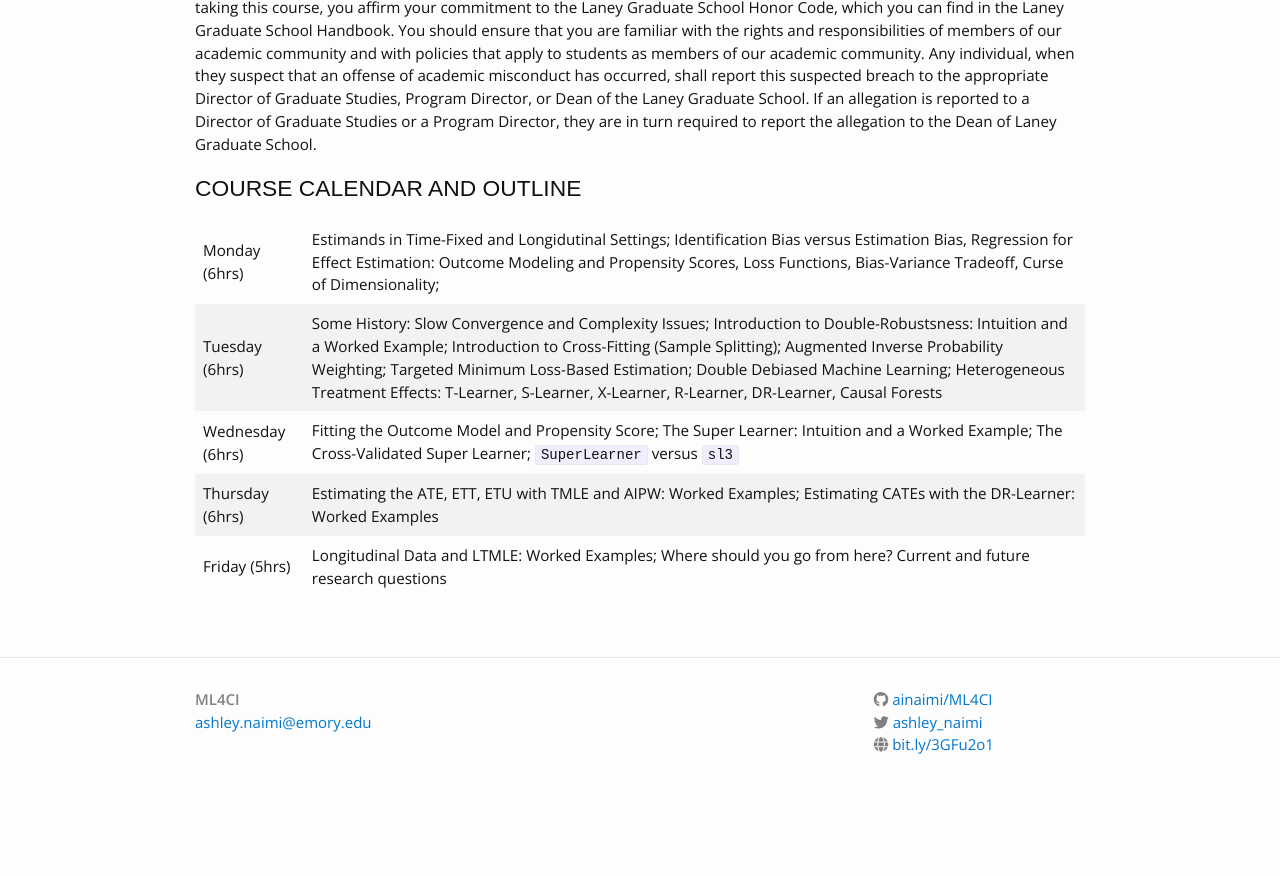
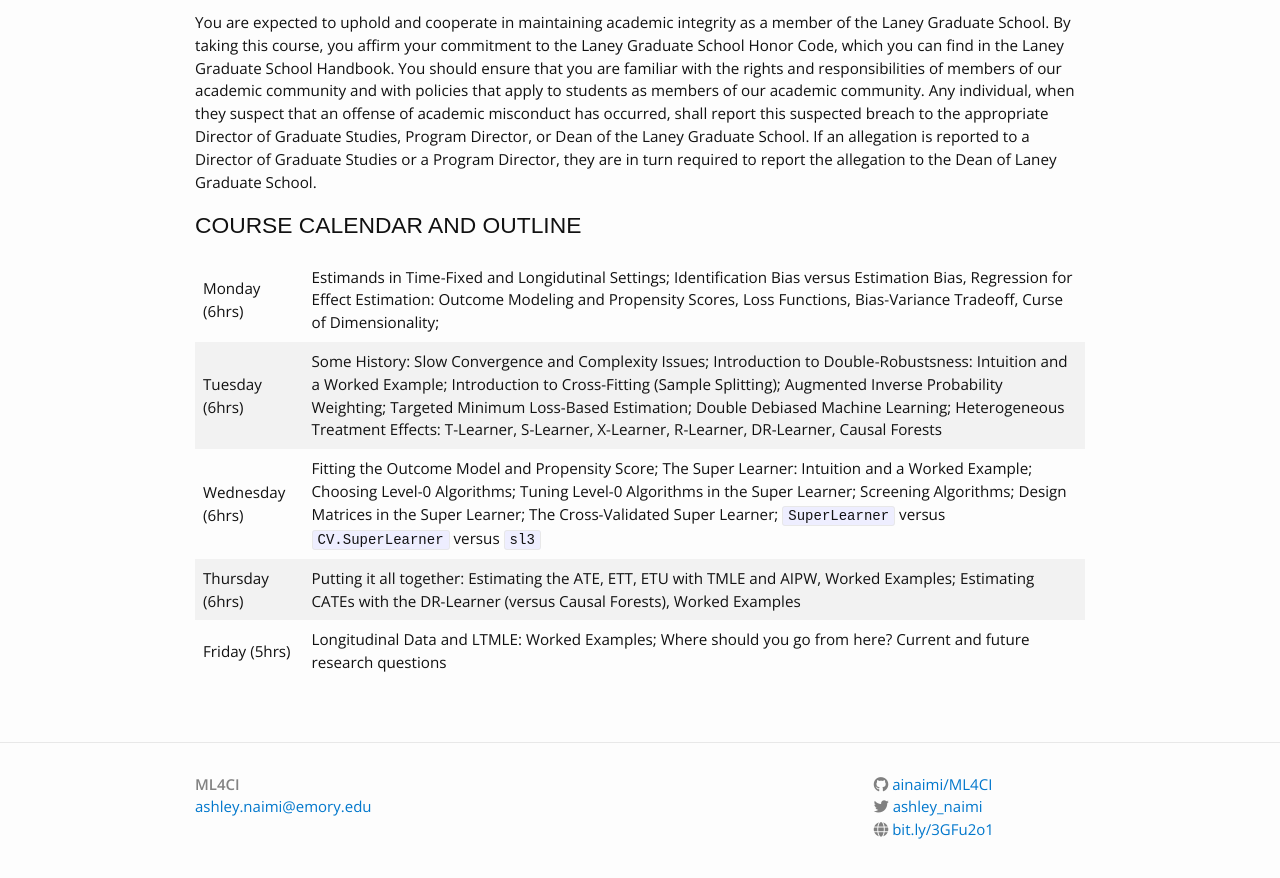
Before and after one commit to ainaimi/ML4CI, a Jekyll site: the page built from syllabus.md, in a window 1280 px wide and 900 px high, scrolled down 3424 px. Shown: the top 878 px of the window. Built offline with Jekyll 4.4.1, drawn with Linux system fonts in a browser that asks for light colours; nearby versions of some CDN libraries; before the commit the page ends 4240 px from its top, so only the background shows below that; some of the changed text lies outside the part shown.

```diff
--- a/syllabus.md
+++ b/syllabus.md
@@ -131,6 +133,6 @@ You are expected to uphold and cooperate in maintaining academic integrity as a
 
 | Monday  (6hrs)  | Estimands in Time-Fixed and Longidutinal Settings; Identification Bias versus Estimation Bias, Regression for Effect Estimation: Outcome Modeling and Propensity Scores, Loss Functions, Bias-Variance Tradeoff, Curse of Dimensionality;  |
 | Tuesday (6hrs) | Some History: Slow Convergence and Complexity Issues; Introduction to Double-Robustsness: Intuition and a Worked Example; Introduction to Cross-Fitting (Sample Splitting); Augmented Inverse Probability Weighting; Targeted Minimum Loss-Based Estimation; Double Debiased Machine Learning; Heterogeneous Treatment Effects: T-Learner, S-Learner, X-Learner, R-Learner, DR-Learner, Causal Forests |
-| Wednesday (6hrs) | Fitting the Outcome Model and Propensity Score; The Super Learner: Intuition and a Worked Example; The Cross-Validated Super Learner; `SuperLearner` versus `sl3` |
-| Thursday (6hrs)  |  Estimating the ATE, ETT, ETU with TMLE and AIPW: Worked Examples; Estimating CATEs with the DR-Learner: Worked Examples |
+| Wednesday (6hrs) | Fitting the Outcome Model and Propensity Score; The Super Learner: Intuition and a Worked Example; Choosing Level-0 Algorithms; Tuning Level-0 Algorithms in the Super Learner; Screening Algorithms; Design Matrices in the Super Learner; The Cross-Validated Super Learner; `SuperLearner` versus `CV.SuperLearner` versus `sl3` |
+| Thursday (6hrs)  |  Putting it all together: Estimating the ATE, ETT, ETU with TMLE and AIPW, Worked Examples; Estimating CATEs with the DR-Learner (versus Causal Forests), Worked Examples |
 | Friday  (5hrs)  | Longitudinal Data and LTMLE: Worked Examples; Where should you go from here? Current and future research questions |
```
Also changed, not shown: other parts of syllabus.md (+2 -0 lines).
